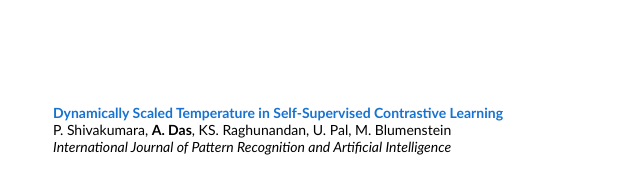
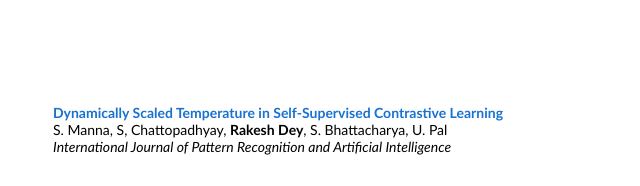
Before and after one commit to deyRakesh/deyRakesh.github.io, a plain HTML site: page index.html in a window 1280 px wide. Shown: the part 955-1141 px from the top of the page, 347-987 px from the left. Drawn offline with Linux system fonts and the light colour scheme; some icons are missing.

Commit message:
modification

```diff
--- a/index.html
+++ b/index.html
@@ -228,7 +228,7 @@
                               <papertitle>Dynamically Scaled Temperature in Self-Supervised Contrastive Learning</papertitle>
                            </a>
                            <br>
-                           P. Shivakumara, <strong>A. Das</strong>, KS. Raghunandan, U. Pal, M. Blumenstein
+                           S. Manna, S, Chattopadhyay, <strong>Rakesh Dey</strong>, S. Bhattacharya, U. Pal
                            <br>
                            <em>International Journal of Pattern Recognition and Artificial Intelligence</em>
                            <br>
```
